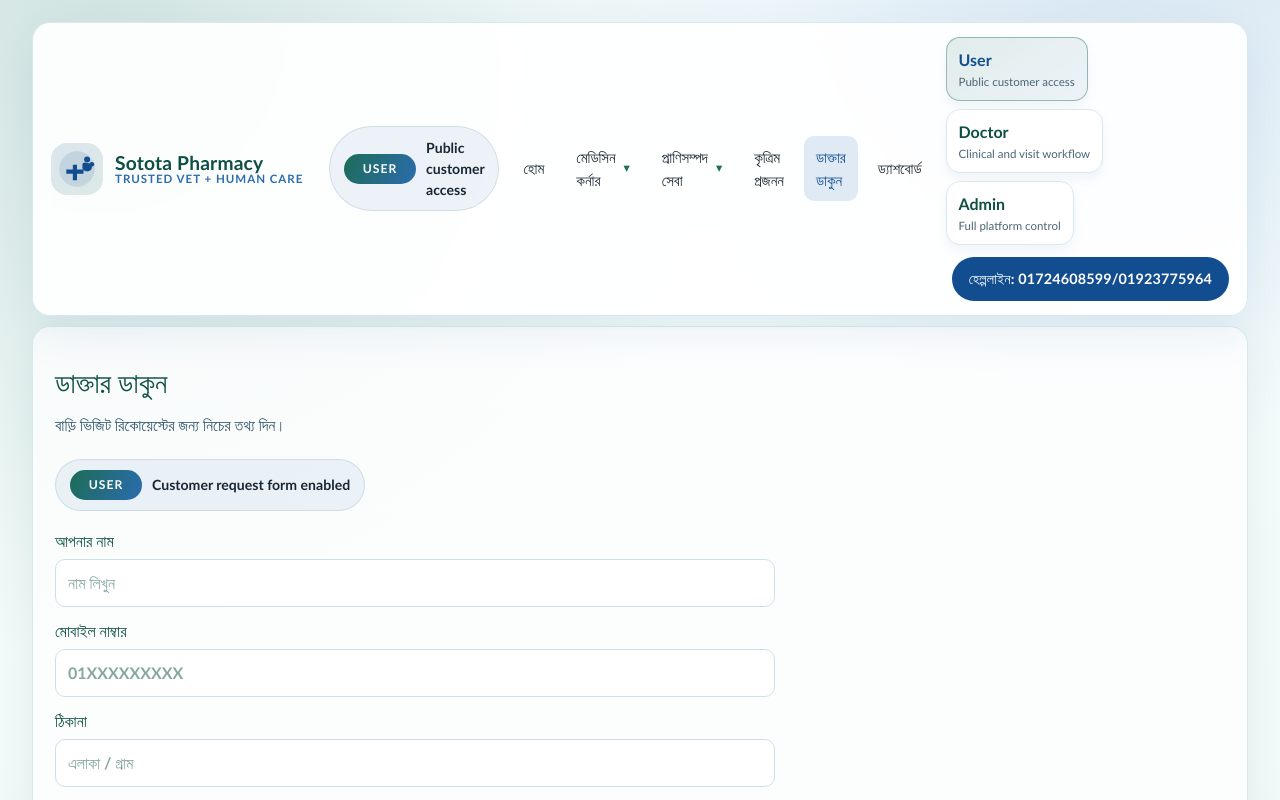
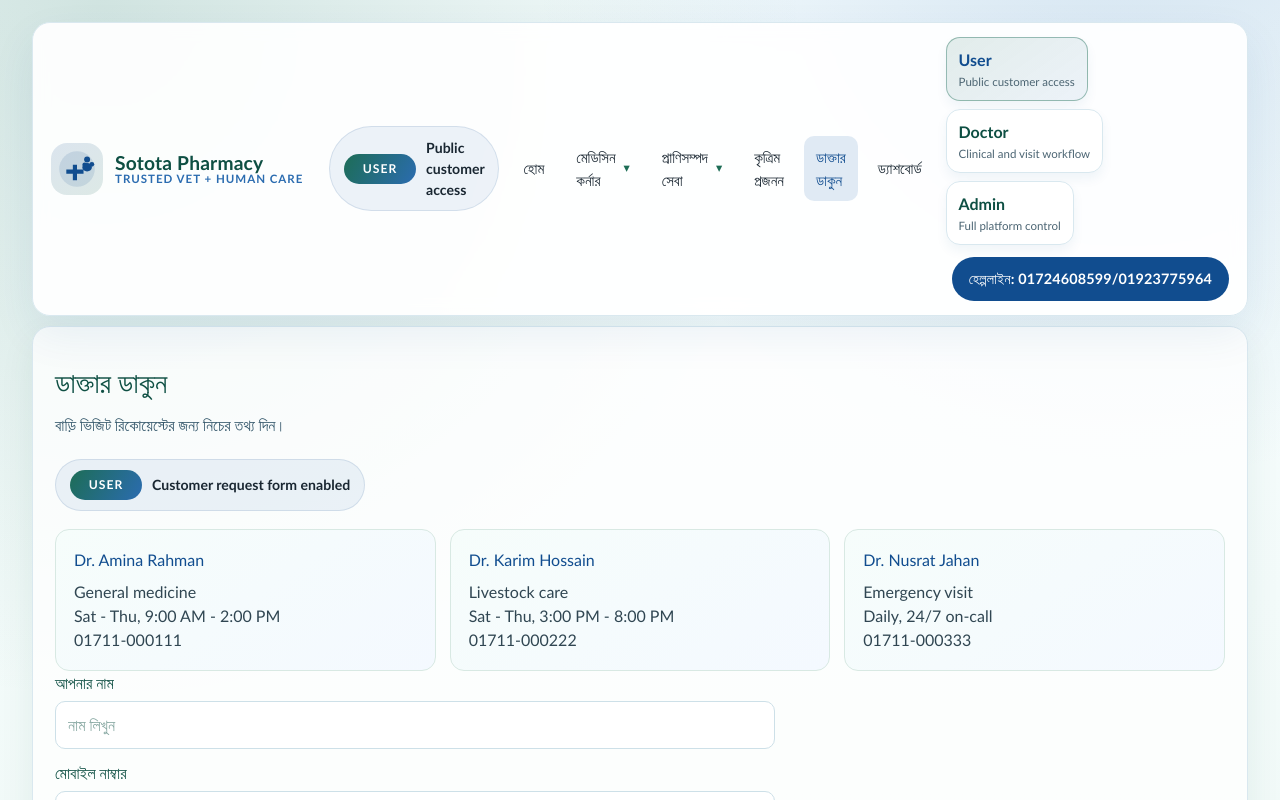
Before and after one commit to deluwarhoisn/my-Pharmacy, a React (Vite) app: page /doctor-request in a window 1280 px wide. Shown: the top 800 px of the page. Built offline with nearby package versions, Linux system fonts and the light colour scheme.

Commit message:
feat: add doctor list display to DoctorRequestPage

```diff
--- a/src/pages/DoctorRequestPage.jsx
+++ b/src/pages/DoctorRequestPage.jsx
@@ -1,5 +1,26 @@
 import { ROLE_LABELS, ROLES } from '../roleAccess'
 import { useRole } from '../roleContext'
+
+const DOCTORS = [
+  {
+    name: 'Dr. Amina Rahman',
+    specialty: 'General medicine',
+    availability: 'Sat - Thu, 9:00 AM - 2:00 PM',
+    phone: '01711-000111',
+  },
+  {
+    name: 'Dr. Karim Hossain',
+    specialty: 'Livestock care',
+    availability: 'Sat - Thu, 3:00 PM - 8:00 PM',
+    phone: '01711-000222',
+  },
+  {
+    name: 'Dr. Nusrat Jahan',
+    specialty: 'Emergency visit',
+    availability: 'Daily, 24/7 on-call',
+    phone: '01711-000333',
+  },
+]
 
 function DoctorRequestPage() {
   const { role } = useRole()
@@ -31,6 +52,17 @@ function DoctorRequestPage() {
         </div>
       ) : null}
 
+      <div className="info-grid" aria-label="Doctor list">
+        {DOCTORS.map((doctor) => (
+          <article key={doctor.name} className="info-card">
+            <h3>{doctor.name}</h3>
+            <p>{doctor.specialty}</p>
+            <p>{doctor.availability}</p>
+            <p>{doctor.phone}</p>
+          </article>
+        ))}
+      </div>
+
       <form className="request-form" onSubmit={(event) => event.preventDefault()}>
         <label>
           আপনার নাম
```
